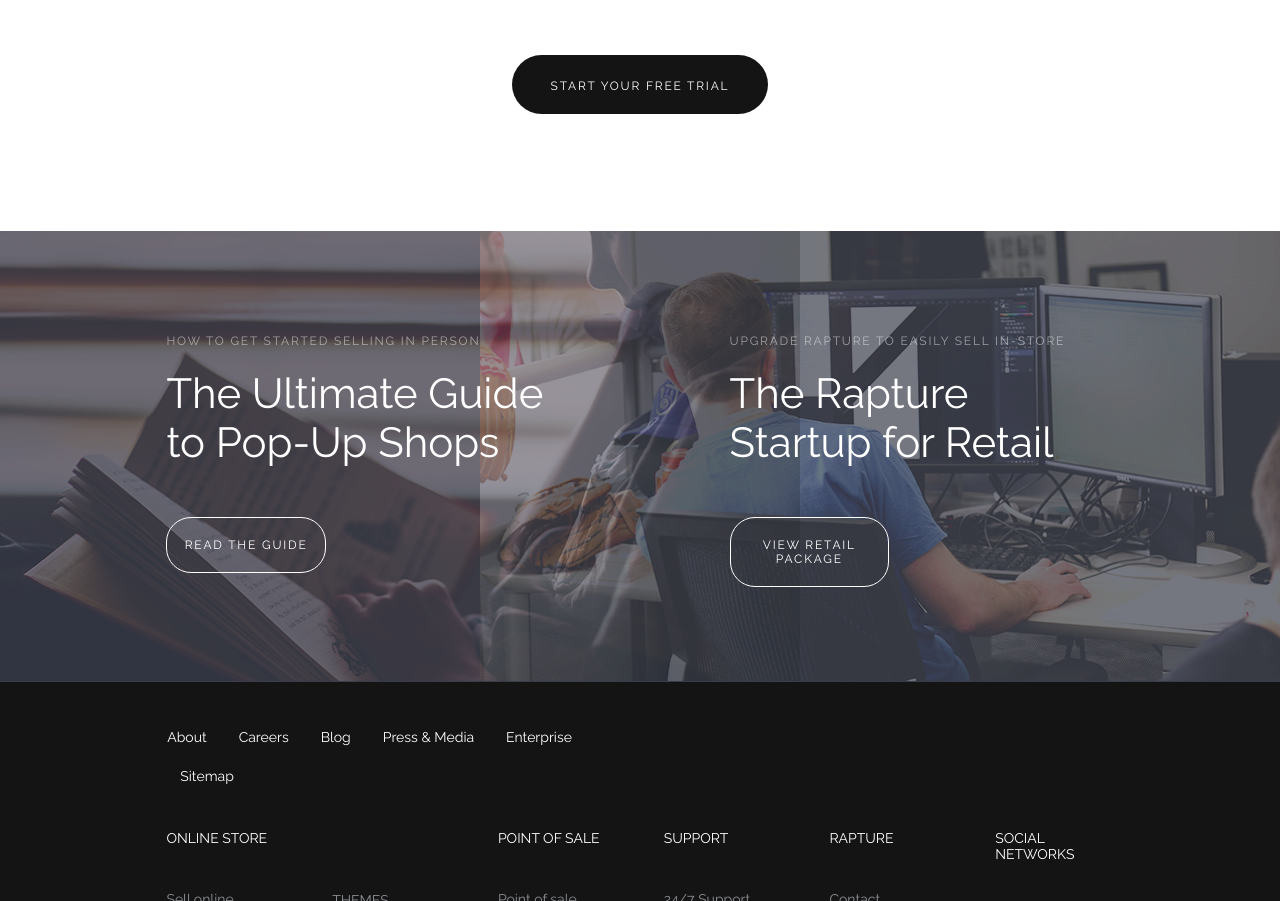
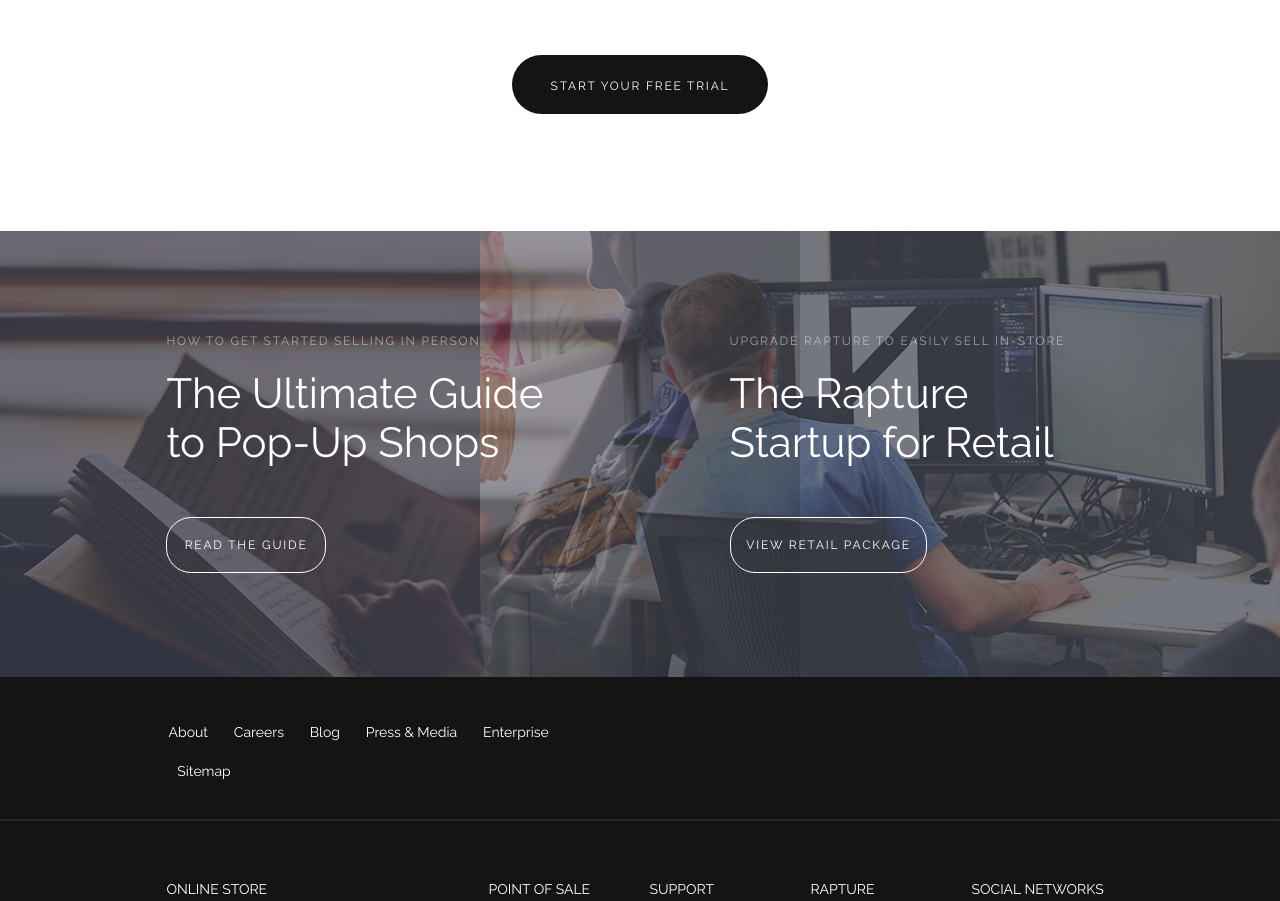
Before and after one commit to Quken/AntyAnn, a website: page app/index.html in a window 1280 px wide. Shown: the part 2570-3471 px from the top of the page. Drawn offline with Linux system fonts and the light colour scheme.

Commit message:
pixelPerfectV5

```diff
--- a/app/index.html
+++ b/app/index.html
@@ -115,6 +115,7 @@
     </section>
     <footer class="footer">
         <div class="grid">
+            <nav class="main-menu-nav">
                 <ul class="main-menu">
                     <li><a href="">About</a></li>
                     <li><a href="">Careers</a></li>
@@ -123,8 +124,9 @@
                     <li><a href="">Enterprise</a></li>
                     <li><a href="">Sitemap</a></li>
                 </ul>
+            </nav>
         </div>
-        </hr>
+        <hr>
         <div class="grid second-menu">
             <ul>
                 <li>Online Store</li>
@@ -173,6 +175,7 @@
                 <li><a href=""><img src="./img/g.png" alt=""></a></li>
             </ul>
         </div>
+        <hr class="footer-hr">
         <div class="grid created-by">
             <div>Created with
                 <a href=""><img src="./img/heart-icon.png" alt=""></a>
--- a/app/scss/style.scss
+++ b/app/scss/style.scss
@@ -305,11 +305,14 @@ $side-margin : 13%;
     margin: 117px auto 0;
     div.startup-guide-topics:last-child {
         margin: 98px 0 95px 14%;
+        div {
+            width: 51%;
+        }
     }
     .startup-guide-topics {
         width: 60%;
         text-align: left;
-        margin: 98px 0 95px 26%;
+        margin: 98px 0 104px 26%;
 
         span {
             margin-bottom: 25px;
@@ -352,12 +355,12 @@ $side-margin : 13%;
     background-color: #141414;
     .main-menu {
         width: 46%;
-        margin: 35px 0;
+        margin: 35px 0 21px;
         li {
             display: inline-block;
             vertical-align: top;
-            margin: 0 3%;
-            padding: 10px .2%;
+            margin: 0px 2%;
+            padding: 10px 0.5%;
             a {
                 width: 100%;
                 color: #ffffff;
@@ -366,20 +369,25 @@ $side-margin : 13%;
             }
         }
         li:first-child {
-            margin: 0 3% 0 0;
+            margin: 0 2% 0 0;
         }
         li:last-child {
-            margin: 0 0 0 3%;
+            margin: 0 0 0 2%;
         }
     }
     hr {
         background-color: #ffffff;
         opacity: .1;
+        margin-bottom: 60px;
     }
-
+    .footer-hr {
+        background-color: #ffffff;
+        opacity: 0.03;
+        margin-top: 86px;
+    }
     .second-menu {
         grid-template-columns: 1fr 1fr 1fr 1fr 1fr 1fr;
-        grid-gap: 0 5%;
+        grid-gap: 0 2%;
     }
 
     .second-menu > ul{
@@ -391,15 +399,16 @@ $side-margin : 13%;
         display: inline-block;
         li:first-child {
             text-transform: uppercase;
+            margin-bottom: 27px;
         }
         li {
-            margin-bottom:45px;
+            margin-bottom: 24px;
         }
         a {
             color: #8c8f94;
         }
         .special-list-item {
-            margin-top: 62px;
+            margin-top: 43px;
         }
 
 
```
Also changed, not shown: app/style/style.css. Lines whose indentation alone changed are shown as unchanged.
